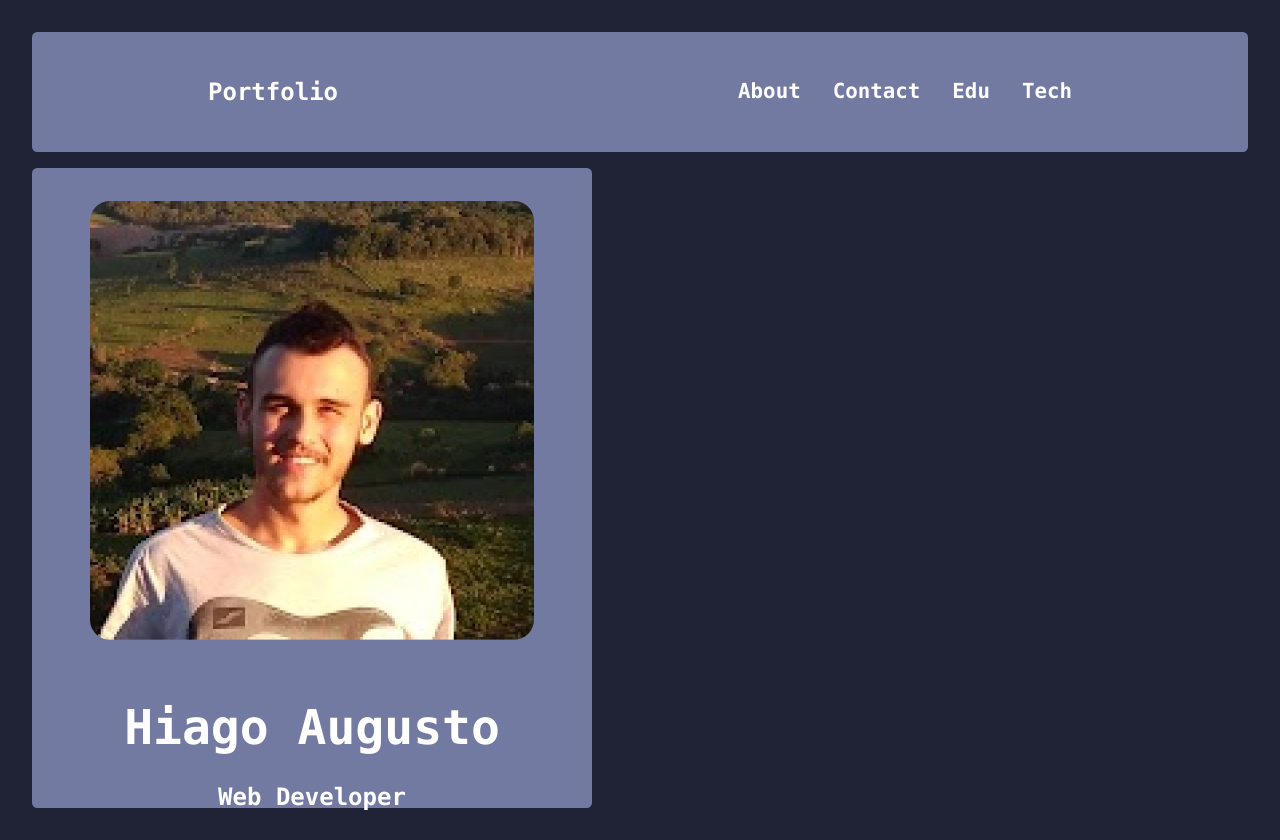
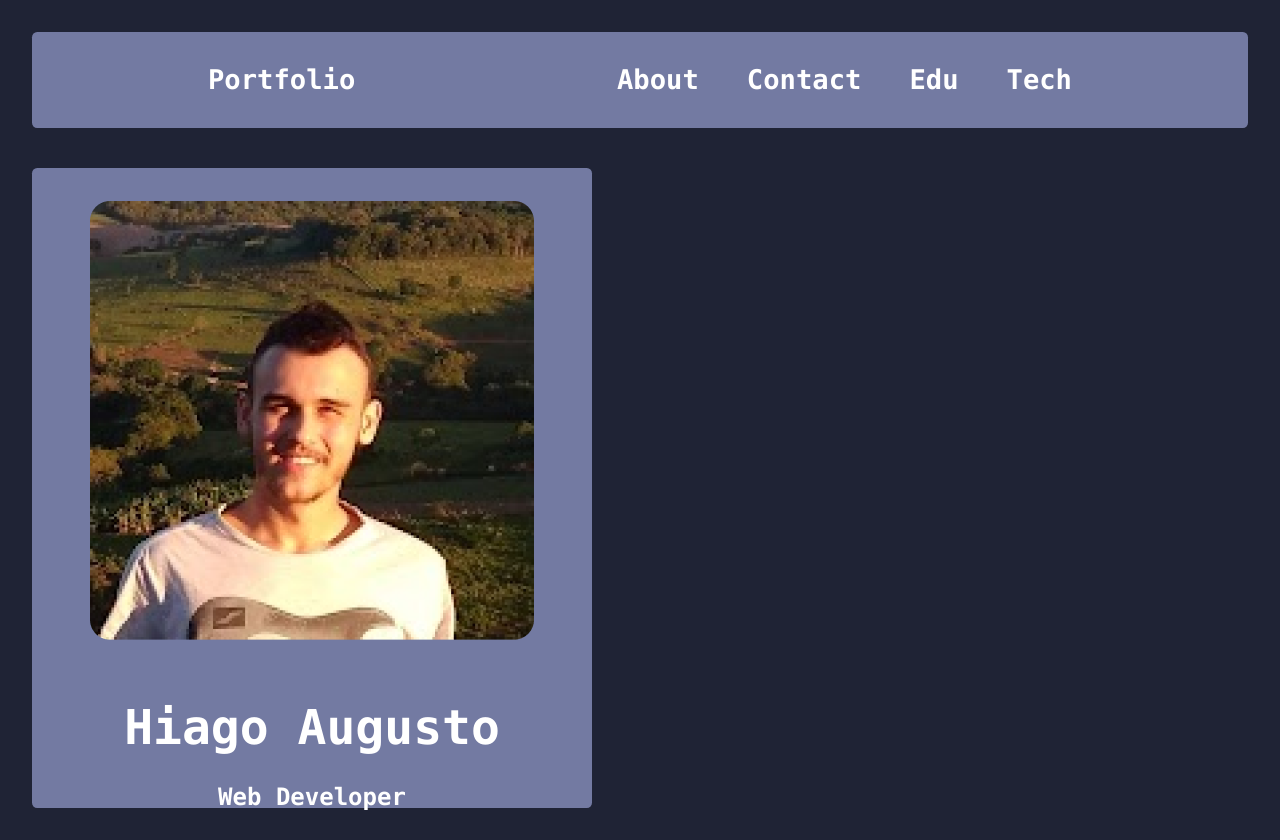
Before and after one commit to JaaJPlayz/portfolio-client, a React (Vite) app: page / in a window 1280 px wide. Built offline with nearby package versions, Linux system fonts and the light colour scheme.

Commit message:
Fix: Changing font sizes

```diff
--- a/src/components/styles/header.module.css
+++ b/src/components/styles/header.module.css
@@ -6,8 +6,12 @@
   background-color: var(--secondary-color);
   color: var(--text-color);
   border-radius: 0.325rem;
-  margin-bottom: 1rem;
-  height: 7.5rem;
+  margin-bottom: 2.5rem;
+  height: 6rem;
+}
+
+.header * {
+  font-size: 1.7rem;
 }
 
 .logo {
@@ -19,19 +23,17 @@
 .logo a {
   text-decoration: none;
   color: var(--text-color);
-  font-size: 1.5rem;
   font-weight: bold;
 }
 
 .links {
   display: flex;
-  gap: 2rem;
+  gap: 3rem;
   margin-right: 10rem;
 }
 
 .links a {
   text-decoration: none;
   color: var(--text-color);
-  font-size: 1.3rem;
   font-weight: bold;
 }
```
